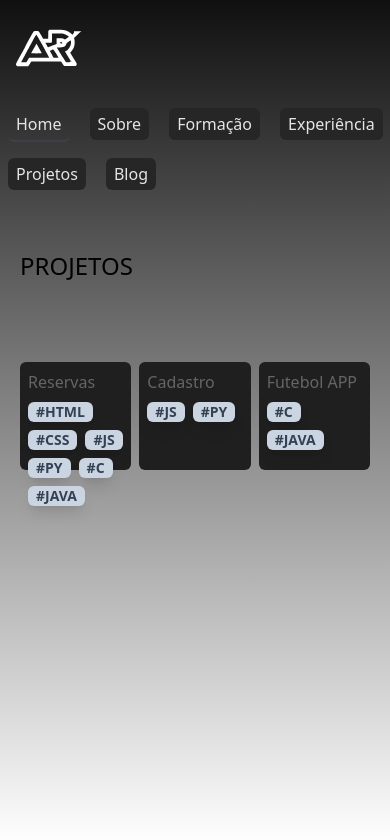
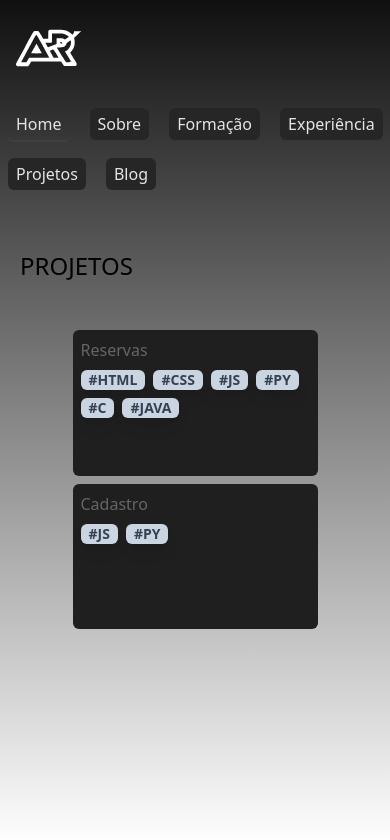
Before and after one commit to rafaapcode/portfolio-new, a Next.js app: page /projects in a window 390 px wide. Shown: the top 840 px of the page. Built offline with nearby package versions, Linux system fonts and the light colour scheme.

Commit message:
feat: projects section complete responsive

```diff
--- a/app/projects/page.jsx
+++ b/app/projects/page.jsx
@@ -12,16 +12,15 @@ export default function Projects() {
   const items = [
     { id: 1, nome: "Reservas", desc: "teste do teste", techs: ["HTML", "CSS", "JS", "PY", "C", "JAVA"], desc: 'Sistema para reservas em sala de aula. Ele me da o caminho mais rápido que posso fazer as reservas, gastando menos tempo.' },
     { id: 2, nome: "Cadastro", desc: "teste do teste", techs: ["JS", "PY"], desc: 'testando' },
-    { id: 3, nome: "Futebol APP", desc: "teste do teste", techs: ["C", "JAVA"], desc: 'testando' },
   ];
 
   return (
     <section className="w-full lg:w-[70%] h-[80%] lg:h-screen md:h-screen px-5 overflow-auto">
       <Title title="Projetos" />
-      <div className="mt-10 w-full flex gap-x-2 h-[50%] relative">
+      <div className="mt-10 w-full flex flex-col items-center lg:justify-start lg:gap-x-2 lg:items-start lg:flex-row h-[50%] overflow-auto relative">
         {items.map((item) => (
           <motion.div
-            className="mt-10 p-2 bg-[#201f1f] w-[35%] h-[35%] rounded-md cursor-pointer"
+            className="mt-2 p-2 bg-[#201f1f] w-[70%] h-[75%] md:h-[20%] lg:w-[35%] lg:h-[35%] rounded-md cursor-pointer"
             layoutId={item.id}
             onClick={() => {
               setSelectedId(item.id);
@@ -38,7 +37,7 @@ export default function Projects() {
         ))}
         <AnimatePresence>
           {selectedId && (
-            <motion.div className="backdrop-blur flex flex-col left-[20%] rounded w-[60%] h-[60%] absolute bg-[#666565]" layoutId={selectedId}>
+            <motion.div className="flex flex-col left-[0%] md:left-[10%] lg:left-[20%] top-[10%] rounded h-[80%] w-full md:h-[40%] md:w-[80%] lg:w-[60%] lg:h-[60%] absolute bg-[#666565]" layoutId={selectedId}>
               <motion.button
                 className="self-end mr-2 mt-2 text-center transition-all duration-75 hover:bg-[#505050] bg-[#a09f9f] h-[30px] w-[30px] rounded-full"
                 onClick={() => setSelectedId(null)}
```
